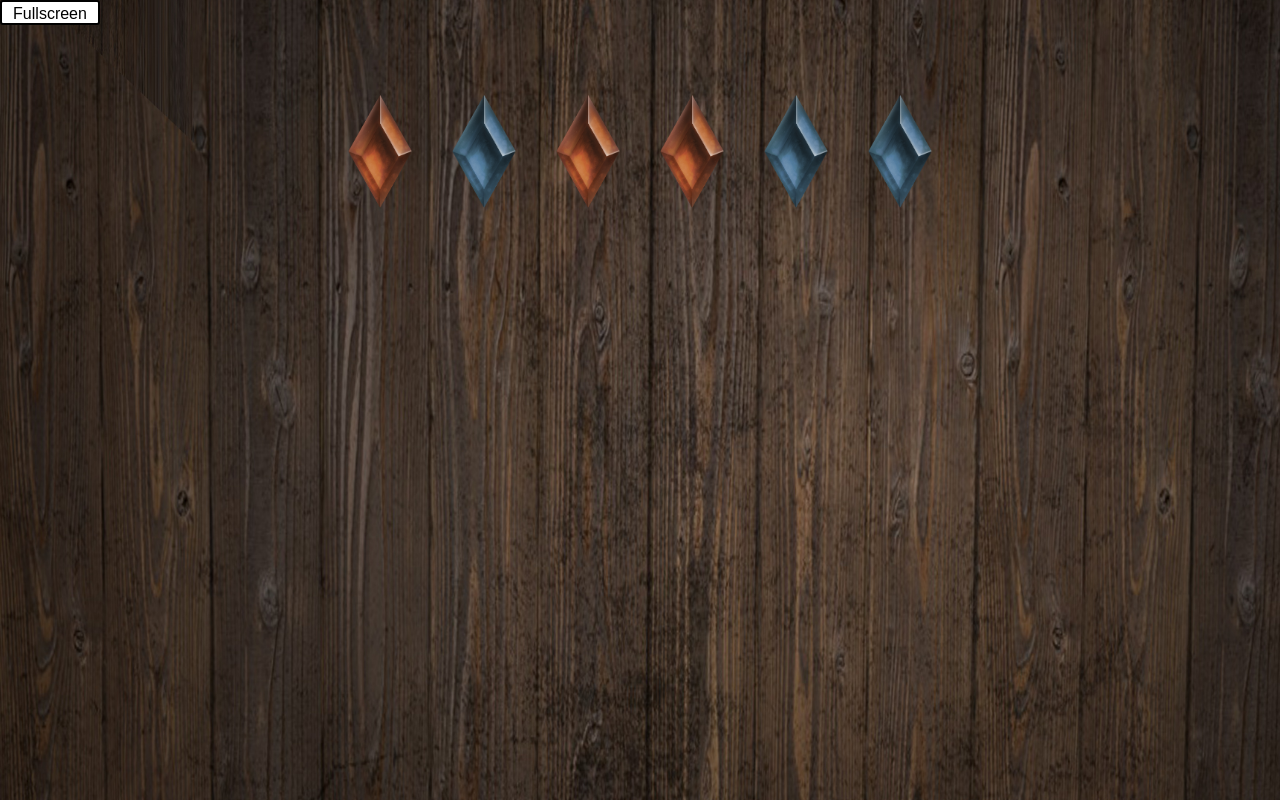
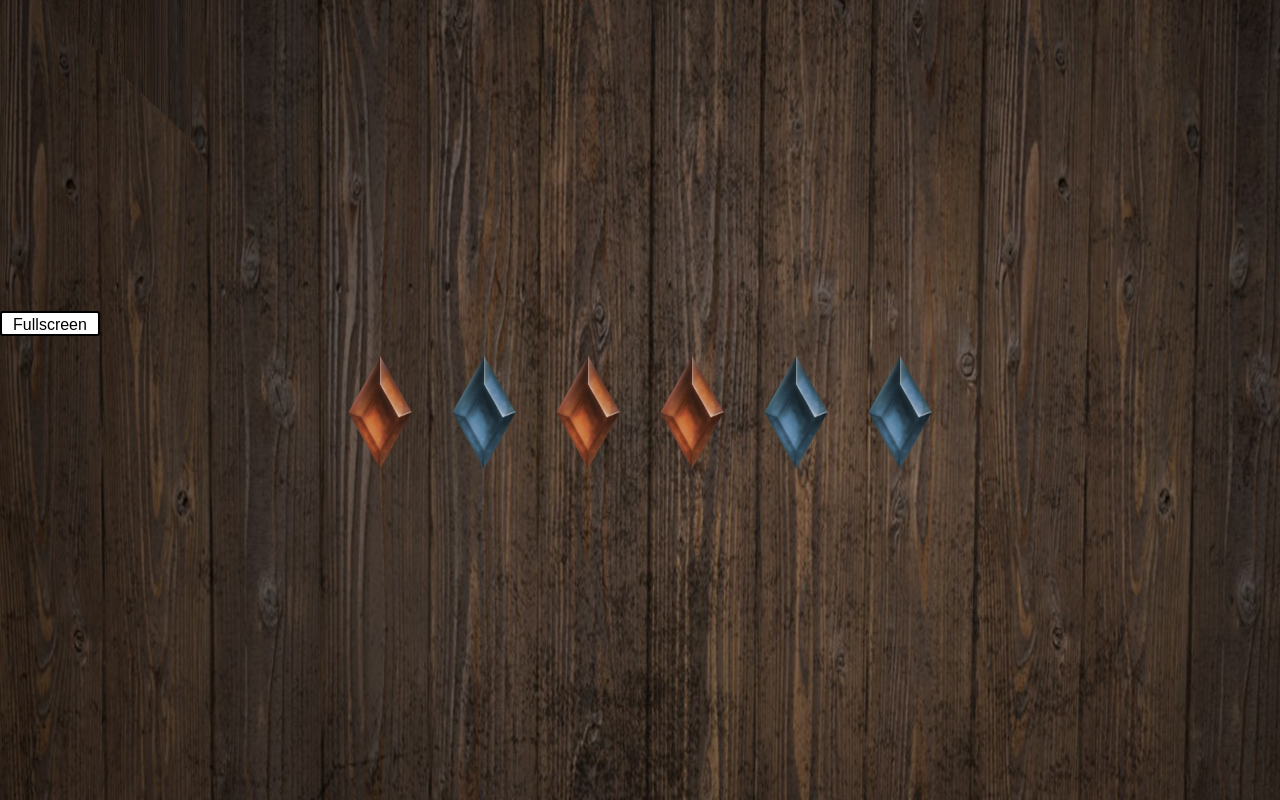
Before and after one commit to Carifio24/van-richtens-door, a website: page index.html in a window 1280 px wide. Drawn offline with Linux system fonts and the light colour scheme.

Commit message:
Vertically center the gems on the page.

```diff
--- a/style.css
+++ b/style.css
@@ -65,6 +65,9 @@ button {
     background-position: center;
     background-size: cover;
     position: absolute;
+    display: flex;
+    flex-direction: column;
+    justify-content: center;
 }
 
 img {
@@ -103,8 +106,6 @@ img {
 
 #gem-container {
     z-index: 10;
-    top: 50px;
-    left: 0px;
     position: relative;
     width: 100%;
     display: flex;
```
